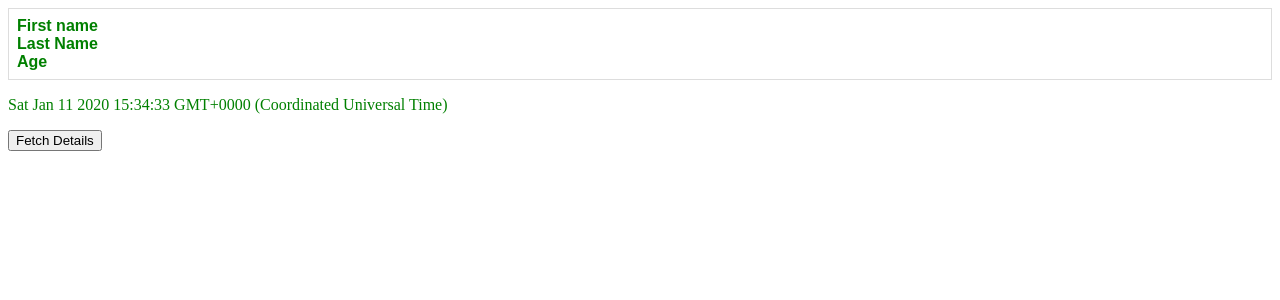
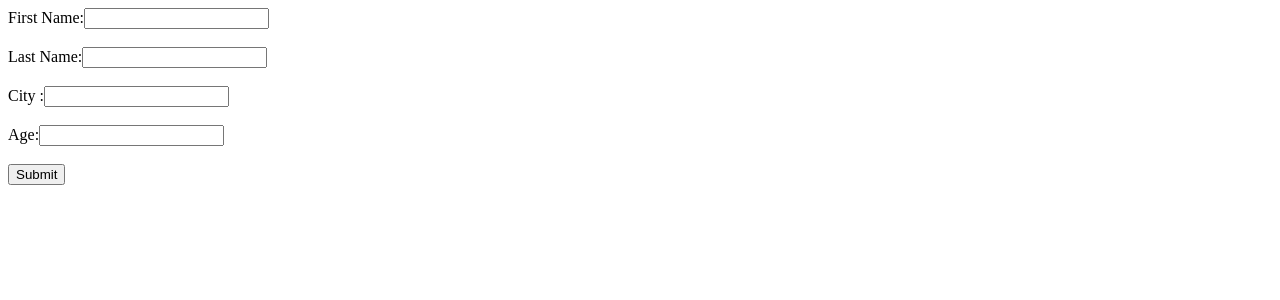
Before and after one commit to deepanjan0604/AngularApp, an Angular app: page / in a window 1280 px wide. Shown: the top 300 px of the page. Built offline with nearby package versions, Linux system fonts and the light colour scheme.

Commit message:
template driven forms

```diff
--- a/src/app/app.component.html
+++ b/src/app/app.component.html
@@ -17,4 +17,5 @@ img [src]="imgurl">-->
 
 
 <!--<app-age-component></app-age-component>-->
-<app-parent></app-parent>
+<!-- <app-parent></app-parent> -->
+<app-template-forms></app-template-forms>
--- a/src/app/app.module.ts
+++ b/src/app/app.module.ts
@@ -12,6 +12,7 @@ import { ChildComponent } from './child/child.component';
 import { DatetimeService } from './datetime.service';
 import { ChildDetailsService } from './child-details.service';
 import { ExampleDirective } from './example.directive';
+import { TemplateFormsComponent } from './template-forms/template-forms.component';
 
 
 
@@ -23,7 +24,8 @@ import { ExampleDirective } from './example.directive';
     AgeComponentComponent,
     ParentComponent,
     ChildComponent,
-    ExampleDirective
+    ExampleDirective,
+    TemplateFormsComponent
   ],
   imports: [
     BrowserModule,
--- /dev/null
+++ b/src/app/template-forms/template-forms.component.html
@@ -0,0 +1,16 @@
+<form #form="ngForm" (ngSubmit)="loggingForm(form.value)">
+<label>First Name:</label>
+<input type="text" name="firstName" ngModel>
+<br><br>
+<label>Last Name:</label>
+<input type="text" name="lastName" ngModel>
+<br><br>
+<label>City :</label>
+<input type="text" name="city" ngModel>
+<br><br>
+<label>Age:</label>
+<input type="number" name="age" ngModel>
+<br><br>
+<button type="submit">Submit</button>
+
+</form>
--- /dev/null
+++ b/src/app/template-forms/template-forms.component.ts
@@ -0,0 +1,19 @@
+import { Component, OnInit } from '@angular/core';
+
+@Component({
+  selector: 'app-template-forms',
+  templateUrl: './template-forms.component.html',
+  styleUrls: ['./template-forms.component.css']
+})
+export class TemplateFormsComponent implements OnInit {
+
+  constructor() { }
+
+  ngOnInit() {
+  }
+
+  loggingForm(value:any){
+    console.log(value);
+  }
+
+}
```
Also changed, not shown: src/app/template-forms/template-forms.component.css (added), 1 other file (tests, documents, lock files or other folders).
